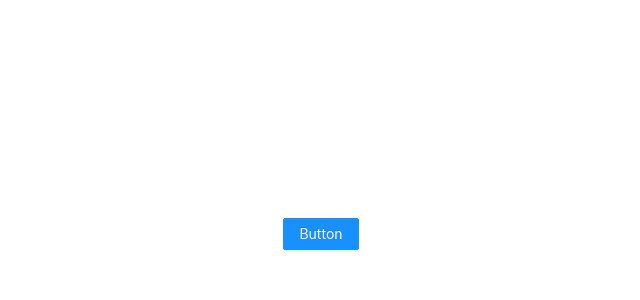
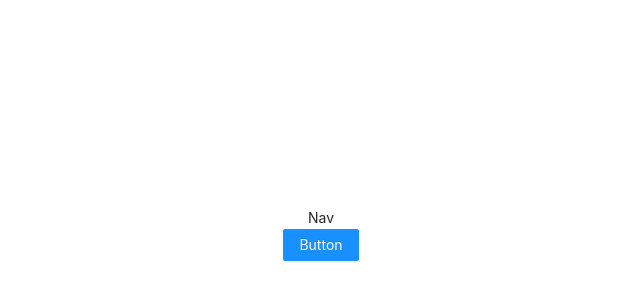
Before and after one commit to Isrealsix/instaclone, a Vue app: page / in a window 1280 px wide. Shown: the part 166-466 px from the top of the page, without its empty margins (319-959 px from the left). Built offline with nearby package versions, Linux system fonts and the light colour scheme.

Commit message:
used antd button

```diff
--- a/src/App.vue
+++ b/src/App.vue
@@ -1,8 +1,10 @@
 <script setup lang="ts">
+import Nav from './components/Nav.vue';
 </script>
 
 <template>
   <main>
+		<Nav />
 		<AButton type="primary">Button</AButton>
 	</main>
 </template>
--- /dev/null
+++ b/src/components/Nav.vue
@@ -0,0 +1,7 @@
+<script setup lang="ts">
+</script>
+<template>
+	<div>
+		Nav
+	</div>
+</template>
--- a/src/main.ts
+++ b/src/main.ts
@@ -1,8 +1,8 @@
 import { createApp } from 'vue'
-import Antd from 'ant-design-vue';
 import router from './router';
 import App from './App.vue'
 import './style.css';
+import Antd from 'ant-design-vue';
 import 'ant-design-vue/dist/antd.css'
 
 const app = createApp(App);
--- a/vite.config.ts
+++ b/vite.config.ts
@@ -1,5 +1,8 @@
 import { defineConfig } from 'vite'
 import vue from '@vitejs/plugin-vue'
+// import Components from 'unplugin-vue-components/vite';
+// import { AntDesignVueResolver } from 'unplugin-vue-components/resolvers';
+
 
 // https://vitejs.dev/config/
 export default defineConfig({
```
